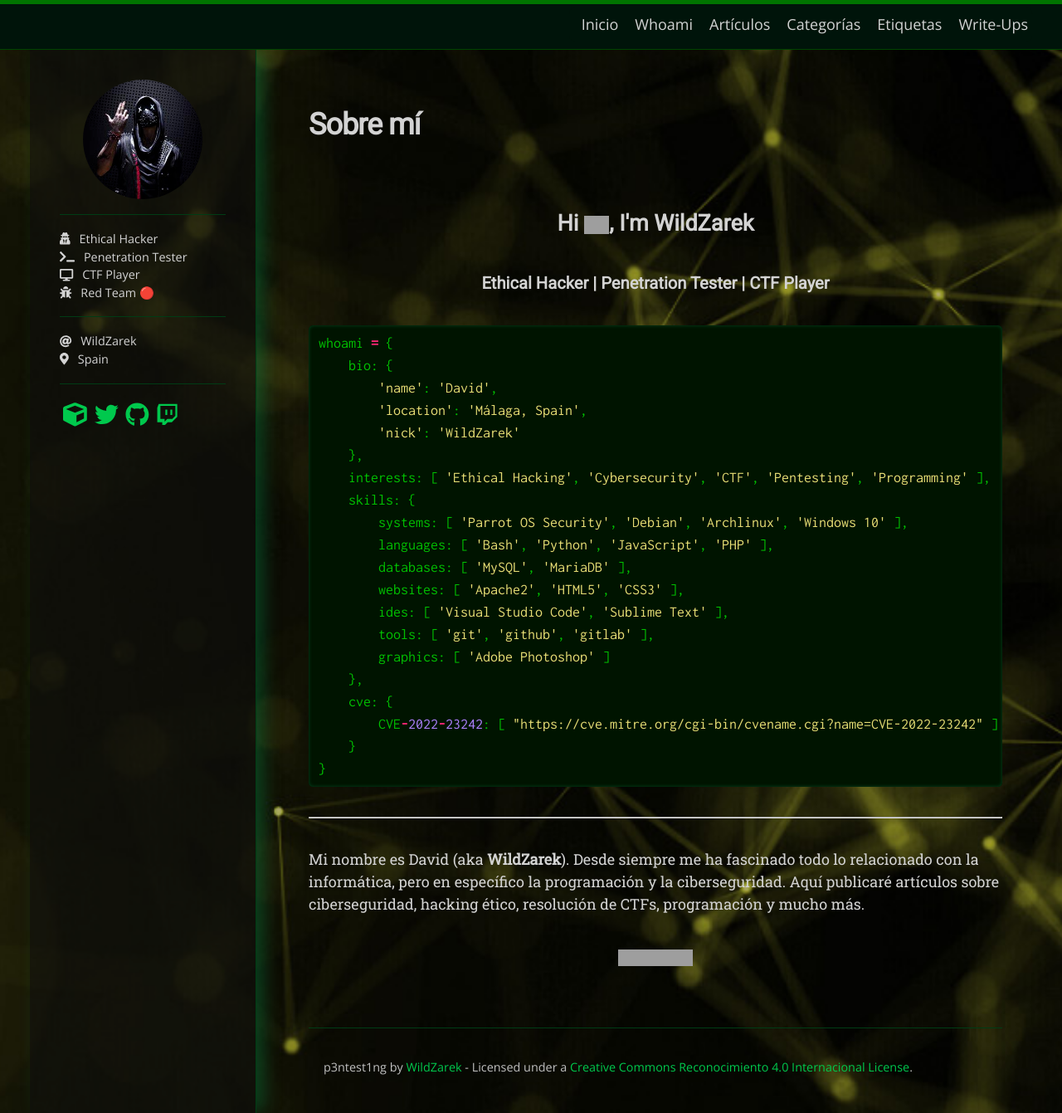
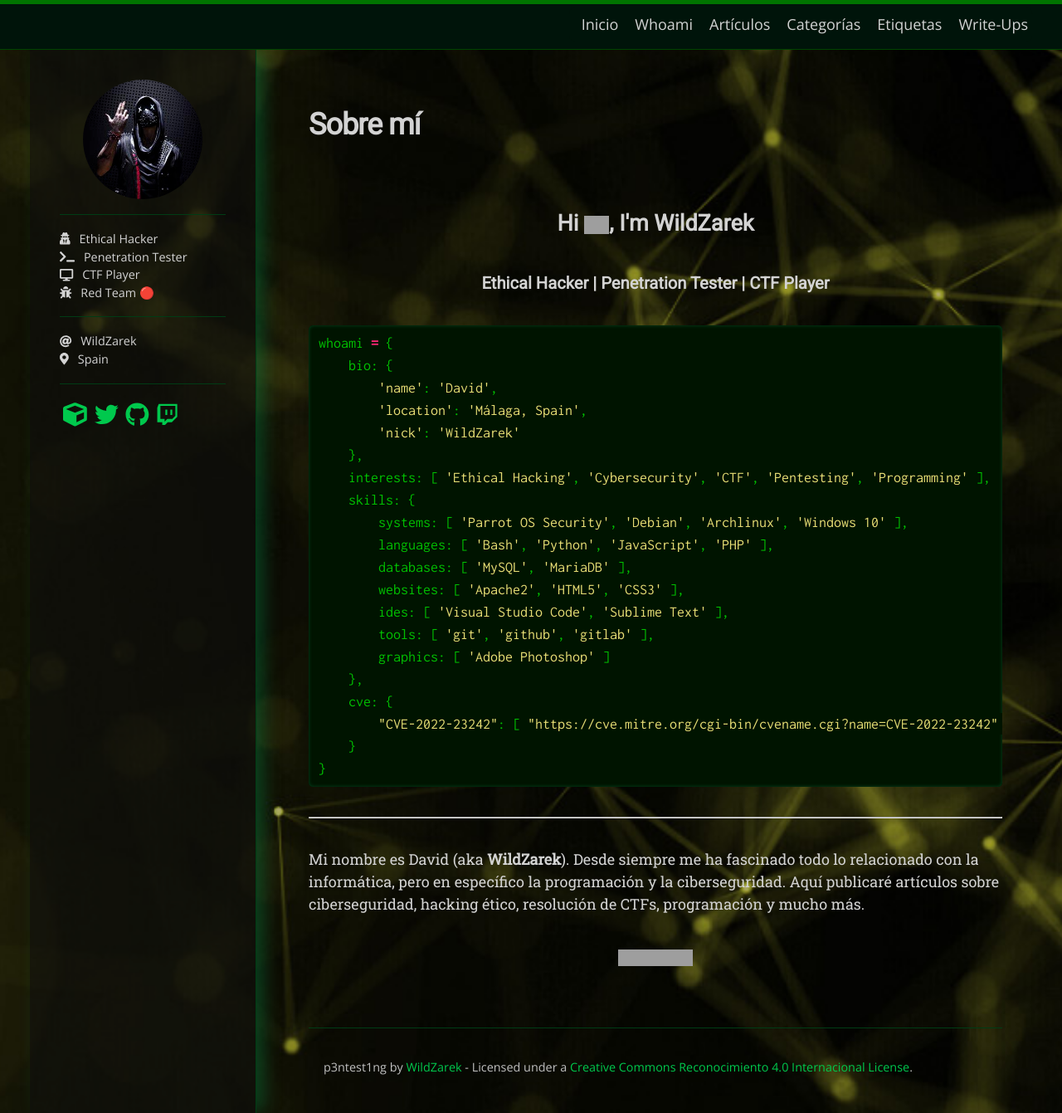
Before and after one commit to WildZarek/wildzarek.github.io, a Jekyll site: the page built from about.md, in a window 1280 px wide. Shown: the whole page at 83% size. Built offline with Jekyll 4.4.1, drawn with Linux system fonts in a browser that asks for light colours; nearby versions of some CDN libraries; some web fonts are replaced; some of the changed lines change nothing that is shown; grey boxes are pictures that could not be loaded.

````diff
--- a/about.md
+++ b/about.md
@@ -28,7 +28,7 @@
         graphics: [ 'Adobe Photoshop' ]
     },
     cve: {
-        CVE-2022-23242: [ "https://cve.mitre.org/cgi-bin/cvename.cgi?name=CVE-2022-23242" ]
+        "CVE-2022-23242": [ "https://cve.mitre.org/cgi-bin/cvename.cgi?name=CVE-2022-23242" ]
     }
 }
 ```
````
